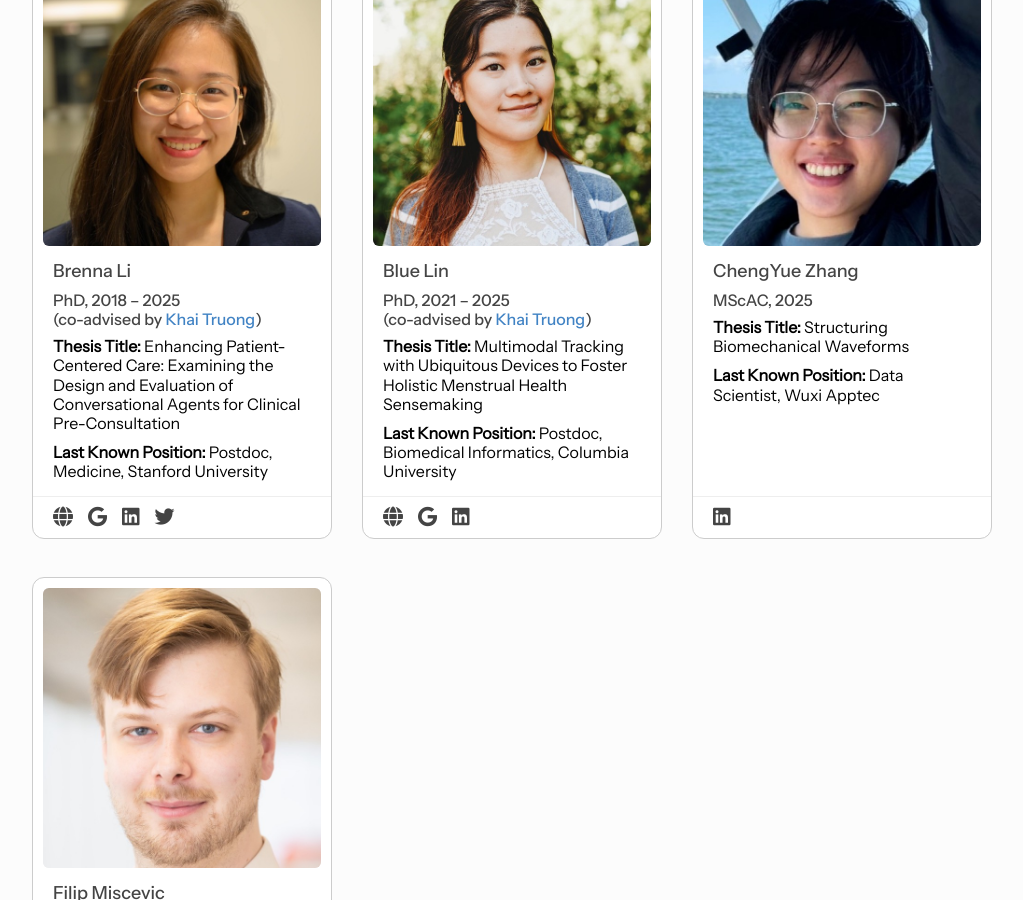
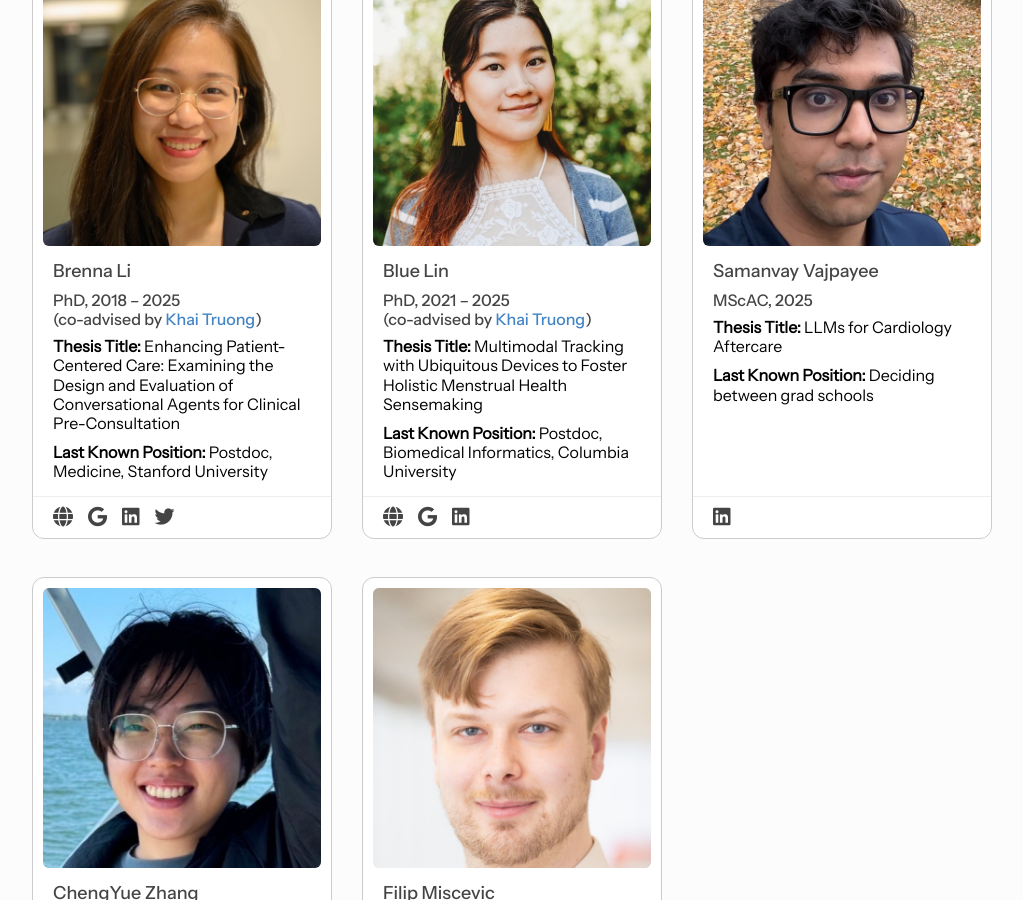
Before and after one commit to chai-toronto/chai-toronto.github.io, a Jekyll site: the page built from alumni/index.html, in a window 1280 px wide and 900 px high, scrolled down 308 px. Shown: the whole window, without its empty margins (128-1151 px from the left). Built offline with Jekyll 4.4.1, drawn with Linux system fonts in a browser that asks for light colours; some of the changed lines change nothing that is shown; some of the changed text lies outside the part shown.

Commit message:
updating people

```diff
--- a/_data/members.yml
+++ b/_data/members.yml
@@ -148,16 +148,6 @@
   topic: Machine learning for depression screening
   active: true
 
-- id: samanvay_vajpayee
-  name: Samanvay Vajpayee
-  degree: MScAC
-  image: /images/members/samanvay_vajpayee.jpg
-  linkedin: samvaj
-  startyear: 2025
-  topic: Medical LLM applications
-  active: true
-  search: PhD Position
-
 # Current Undergrads
 - id: irmak_aytekin
   name: Irmak Aytekin
@@ -208,14 +198,6 @@
   image: /images/members/aina_merchant.jpg
   linkedin: aina-fatema-merchant-a12295221
   startyear: 2026
-  active: true
-
-- id: tanaya_sharma
-  name: Tanaya Sharma
-  degree: BS
-  image: /images/members/tanaya_sharma.png
-  linkedin: tanayasharma
-  startyear: 2025
   active: true
 
 - id: harpuneet_singh
@@ -292,6 +274,17 @@
   now_at: Postdoc, Biomedical Informatics, Columbia University
 
 # Masters Alumni
+- id: samanvay_vajpayee
+  name: Samanvay Vajpayee
+  degree: MScAC
+  image: /images/members/samanvay_vajpayee.jpg
+  linkedin: samvaj
+  startyear: 2025
+  endyear: 2025
+  active: false
+  thesis: "LLMs for Cardiology Aftercare"
+  now_at: Deciding between grad schools
+
 - id: chengyue_zhang
   name: ChengYue Zhang
   degree: MScAC
@@ -333,6 +326,15 @@
   degree: BS
   image: /images/members/matthew_parvaneh.jpeg
   linkedin: matthewparvaneh
+  startyear: 2025
+  endyear: 2025
+  active: false
+
+- id: tanaya_sharma
+  name: Tanaya Sharma
+  degree: BS
+  image: /images/members/tanaya_sharma.png
+  linkedin: tanayasharma
   startyear: 2025
   endyear: 2025
   active: false
```
